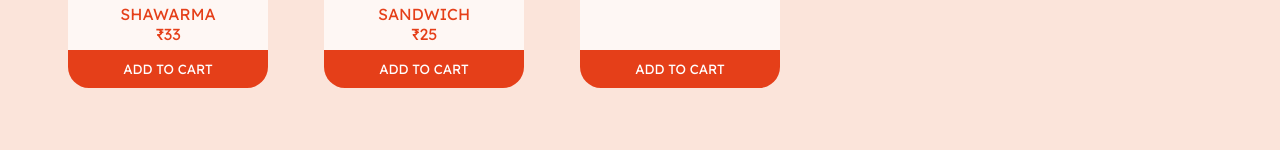
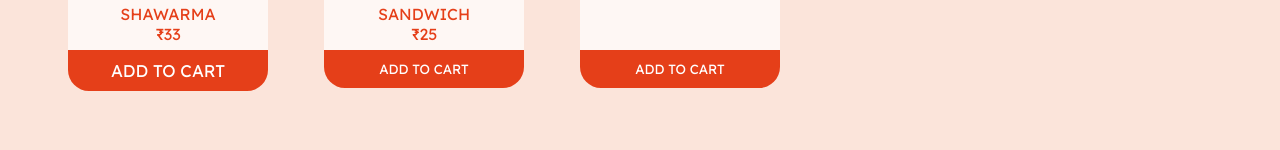
Before and after one commit to 8787233419/e-commerce-dashboard, a React (Vite) app in the folder Penthouse/: page / in a window 1280 px wide. In both pictures the pointer is over the button 168 px from the left and 1805 px from the top of the page. Shown: the part 1737-1887 px from the top of the page. Built offline with nearby package versions, Linux system fonts and the light colour scheme; a web font is replaced by a local one.

Commit message:
added: hover animations on tiles

```diff
--- a/Penthouse/src/Food Item/fooditem.css
+++ b/Penthouse/src/Food Item/fooditem.css
@@ -95,7 +95,10 @@
     background-color: #e53f19;
     color: white;
     font-family: "Lexend Deca", serif;
+}
 
+.add-to-cart:hover {
+    font-size: 17px;
 }
 
 .food-category {
--- a/Penthouse/src/category/category.css
+++ b/Penthouse/src/category/category.css
@@ -1,6 +1,4 @@
 @import url('https://fonts.googleapis.com/css2?family=Lexend+Deca:wght@100..900&family=Poppins:ital,wght@0,300;0,400;0,700;1,400;1,500&display=swap');
-
-
 
 .category-image {
     width: 200px;
@@ -20,6 +18,10 @@
     color:#E53F26;
     border:none;
     background-color: rgb(254, 247, 244);
+}
+
+.category-tile:hover {
+    transform: scale(1.1);
 }
 
 .info-inside-category-tile {
```
